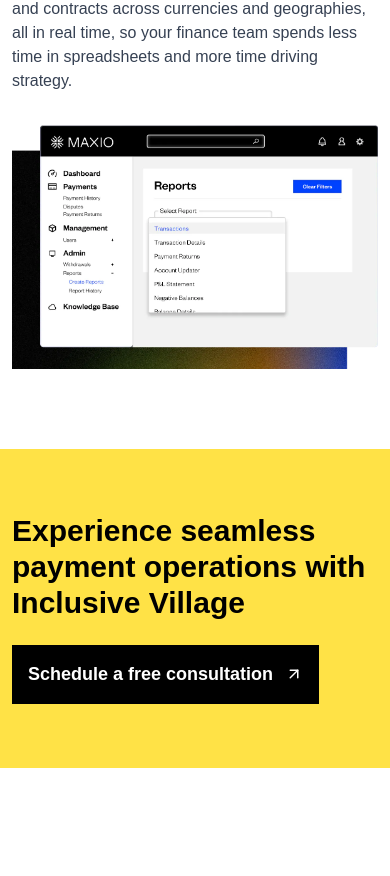
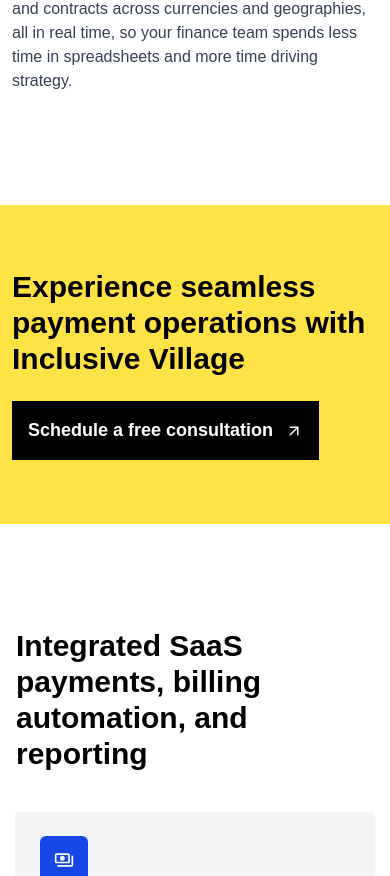
Before and after one commit to Opeyemi-2018/inclusive-village-eazybiller, a Next.js app: page /pages/payment in a window 390 px wide. Shown: the part 2397-3273 px from the top of the page. Built offline with nearby package versions, Linux system fonts and the light colour scheme.

Commit message:
removed an image

```diff
--- a/app/pages/payment/page.tsx
+++ b/app/pages/payment/page.tsx
@@ -146,7 +146,7 @@
                     </div>
 
                     <div className='flex-1'>
-                        <Image src="/images/maxio_payments-img.webp" alt="about hero" width={500} height={500} />
+                        <Image src="/images/maxio_payments-img.webp" alt="about  hero" className='md:inline hidden' width={500} height={500} />
                     </div>
                 </div>
             </section>
```
